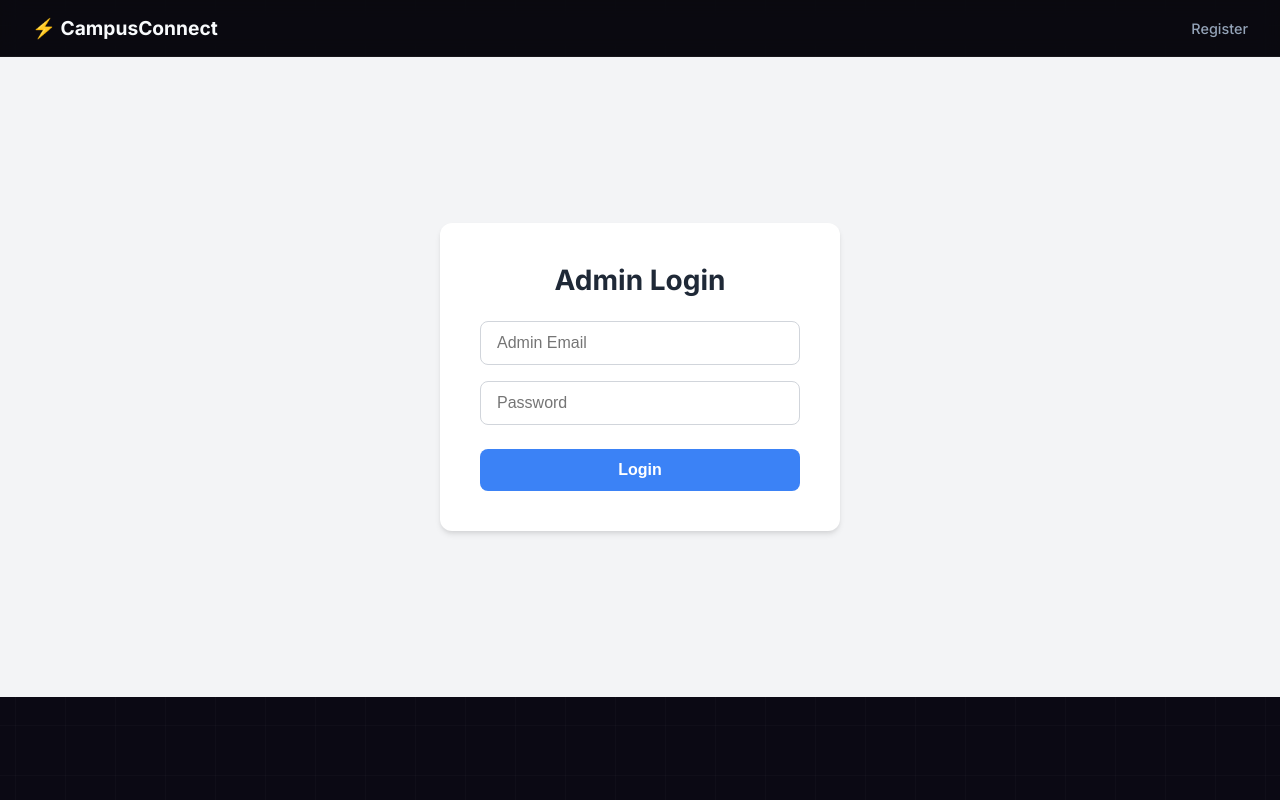
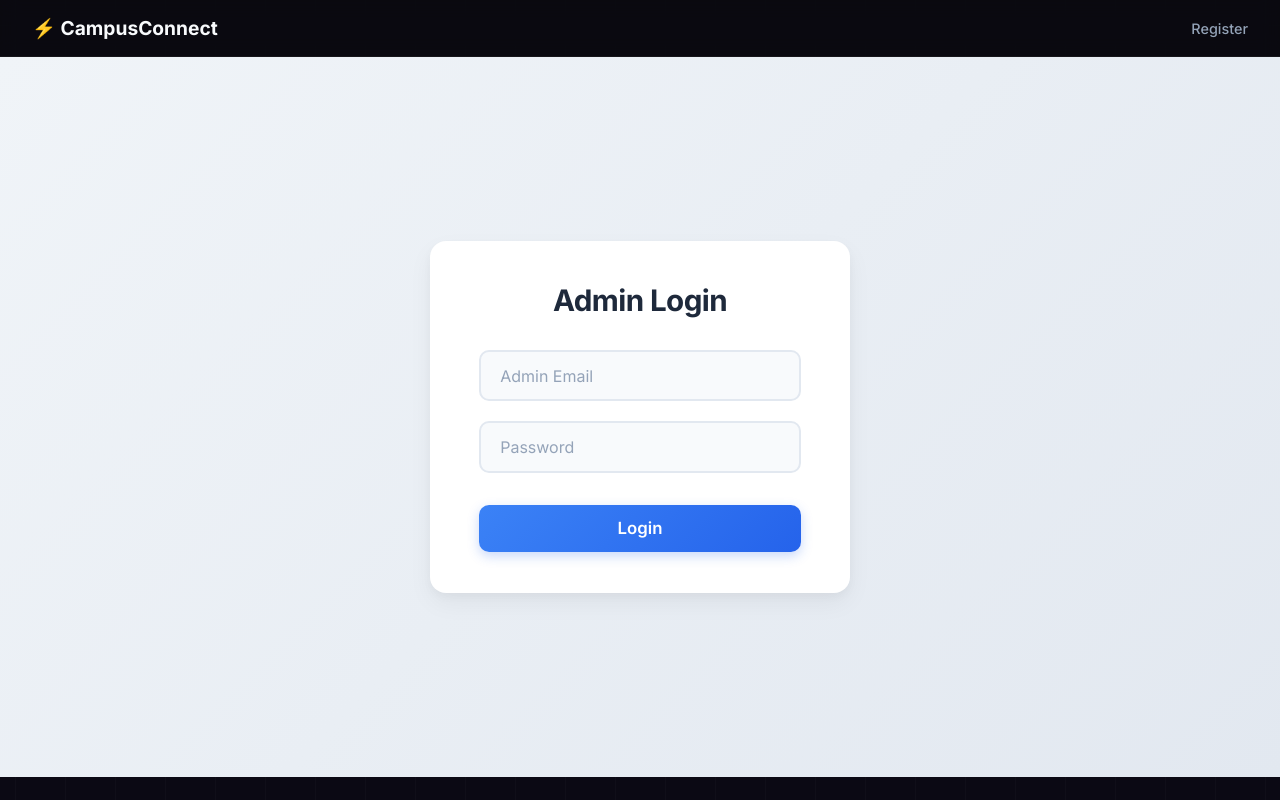
Before and after one commit to ayushkumar1420/Attendance-monitoring-system, a React (Vite) app in the folder frontend/: page /auth/admin-login in a window 1280 px wide. Built offline with nearby package versions, Linux system fonts and the light colour scheme.

Commit message:
added hover effects to the login pages of all

```diff
--- a/frontend/src/pages/auth/Auth.css
+++ b/frontend/src/pages/auth/Auth.css
@@ -1,79 +1,115 @@
+@import url('https://fonts.googleapis.com/css2?family=Inter:wght@400;500;600;700&display=swap');
+
 .auth-container {
   display: flex;
   justify-content: center;
   align-items: center;
-  min-height: 80vh;
-  background-color: #f3f4f6;
+  min-height: calc(100vh - 80px); /* Assuming nav is ~80px */
+  background: linear-gradient(135deg, #f0f4f8 0%, #e2e8f0 100%);
   padding: 2rem;
+  font-family: 'Inter', sans-serif;
 }
 
 .auth-card {
-  background: white;
-  padding: 2.5rem;
-  border-radius: 12px;
-  box-shadow: 0 4px 6px -1px rgba(0, 0, 0, 0.1), 0 2px 4px -1px rgba(0, 0, 0, 0.06);
+  background: #ffffff;
+  padding: 2.5rem 3rem;
+  border-radius: 16px;
+  box-shadow: 0 10px 25px rgba(0, 0, 0, 0.05), 0 4px 10px rgba(0, 0, 0, 0.03);
   width: 100%;
-  max-width: 400px;
+  max-width: 420px;
+  transition: transform 0.3s ease, box-shadow 0.3s ease;
+  border: 1px solid rgba(255, 255, 255, 0.5);
+}
+
+.auth-card:hover {
+  transform: translateY(-5px);
+  box-shadow: 0 20px 35px rgba(0, 0, 0, 0.08), 0 8px 15px rgba(0, 0, 0, 0.04);
 }
 
 .auth-card h2 {
   margin-top: 0;
-  margin-bottom: 1.5rem;
-  color: #1f2937;
+  margin-bottom: 2rem;
+  color: #1e293b;
   text-align: center;
-  font-size: 1.75rem;
+  font-size: 1.85rem;
+  font-weight: 700;
+  letter-spacing: -0.02em;
 }
 
 .auth-form {
   display: flex;
   flex-direction: column;
-  gap: 1rem;
+  gap: 1.25rem;
 }
 
 .auth-form input {
-  padding: 0.75rem 1rem;
-  border: 1px solid #d1d5db;
-  border-radius: 8px;
+  padding: 0.85rem 1.2rem;
+  border: 2px solid #e2e8f0;
+  border-radius: 10px;
   font-size: 1rem;
-  transition: border-color 0.2s;
+  color: #334155;
+  background-color: #f8fafc;
+  transition: all 0.3s ease;
+  font-family: 'Inter', sans-serif;
+}
+
+.auth-form input::placeholder {
+  color: #94a3b8;
+}
+
+.auth-form input:hover {
+  background-color: #ffffff;
+  border-color: #cbd5e1;
 }
 
 .auth-form input:focus {
   outline: none;
+  background-color: #ffffff;
   border-color: #3b82f6;
-  box-shadow: 0 0 0 3px rgba(59, 130, 246, 0.1);
+  box-shadow: 0 0 0 4px rgba(59, 130, 246, 0.15);
 }
 
 .auth-btn {
-  background-color: #3b82f6;
+  background: linear-gradient(135deg, #3b82f6 0%, #2563eb 100%);
   color: white;
-  padding: 0.75rem;
+  padding: 0.85rem;
   border: none;
-  border-radius: 8px;
-  font-size: 1rem;
+  border-radius: 10px;
+  font-size: 1.05rem;
   font-weight: 600;
   cursor: pointer;
-  transition: background-color 0.2s;
-  margin-top: 0.5rem;
+  transition: all 0.3s ease;
+  margin-top: 0.75rem;
+  box-shadow: 0 4px 12px rgba(37, 99, 235, 0.25);
+  font-family: 'Inter', sans-serif;
 }
 
 .auth-btn:hover {
-  background-color: #2563eb;
+  background: linear-gradient(135deg, #2563eb 0%, #1d4ed8 100%);
+  transform: translateY(-2px);
+  box-shadow: 0 6px 15px rgba(37, 99, 235, 0.35);
+}
+
+.auth-btn:active {
+  transform: translateY(0);
+  box-shadow: 0 2px 6px rgba(37, 99, 235, 0.25);
 }
 
 .auth-card p {
-  margin-top: 1.5rem;
+  margin-top: 1.75rem;
   text-align: center;
-  font-size: 0.9rem;
-  color: #6b7280;
+  font-size: 0.95rem;
+  color: #64748b;
 }
 
 .auth-card a {
   color: #3b82f6;
   text-decoration: none;
-  font-weight: 500;
+  font-weight: 600;
+  transition: color 0.2s ease;
 }
 
 .auth-card a:hover {
+  color: #1d4ed8;
   text-decoration: underline;
 }
```
